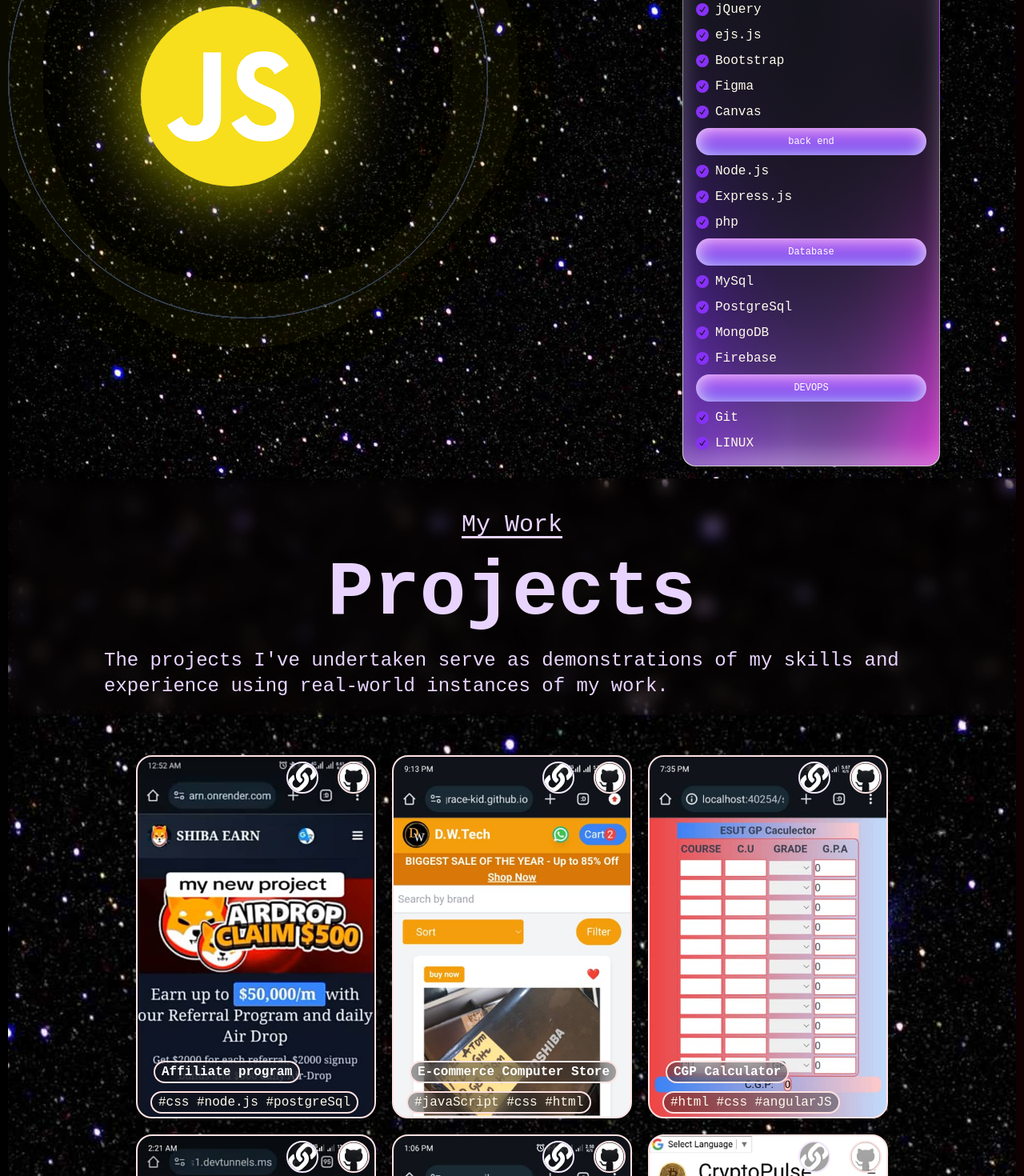
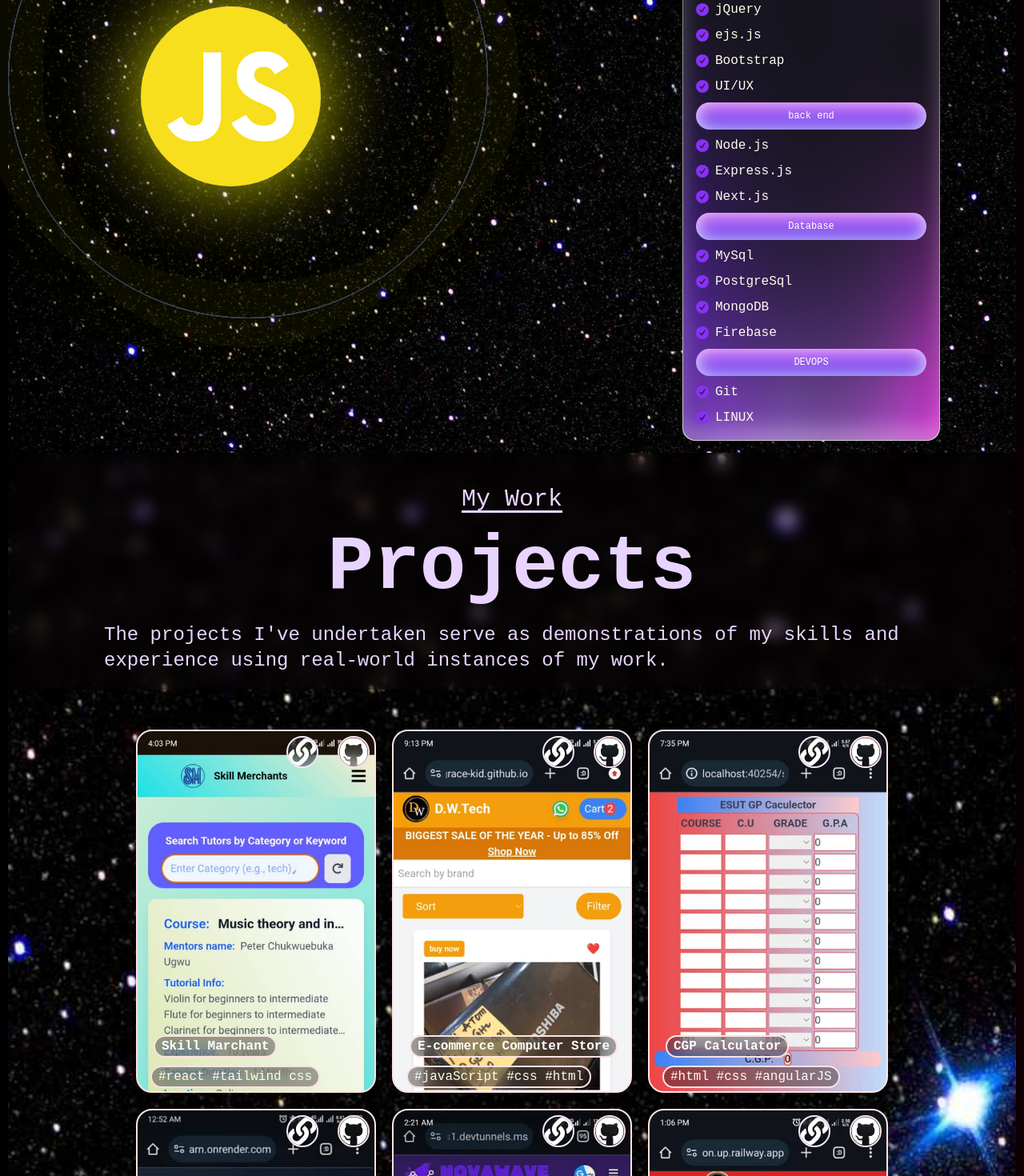
Before and after one commit to grace-kid/react-Portfolio, a React (Vite) app: page / in a window 1280 px wide. Shown: the part 4140-5610 px from the top of the page at 80% size. Built offline with nearby package versions, Linux system fonts and the light colour scheme.

Commit message:
Refactor code structure for improved readability and maintainability

```diff
--- a/src/component/Contacts.jsx
+++ b/src/component/Contacts.jsx
@@ -54,85 +54,79 @@ const Contacts = () => {
             });
           }, []);
     return (
-        <div className='  text-white md:flex bot1   justify-around p-10 ' >
-
-<div className="cards" data-aos="flip-right" data-aos-offset="200">
-  <div className="cards22 h-full">
-
-    <form className="form" onSubmit={handleSubmit}>
-      <p className='mt-5' >Get in touch</p>
-      <h1  className='text-4xl font-extrabold'>
-      Contact
-    </h1>
-    <label htmlFor="name">your name</label>
-      <div className="field">
+      <div className='  text-white md:flex bot1   justify-around  '>
+        <div className='bts w-full flex justify-center p-10'>
+          <div
+            className='cards w-70'
+            data-aos='flip-right'
+            data-aos-offset='200'>
+            <div className='cards22 h-full'>
+              <form className='form' onSubmit={handleSubmit}>
+                <p className='mt-5'>Get in touch</p>
+                <h1 className='text-4xl font-extrabold'>Contact</h1>
+                <label htmlFor='name'>your name</label>
+                <div className='field'>
                   <svg
-          viewBox="0 0 16 16"
-          fill="currentColor"
-          height="16"
-          width="16"
-          xmlns="http://www.w3.org/2000/svg"
-          className="input-icon"
-        >
-          <path
-            d="M13.106 7.222c0-2.967-2.249-5.032-5.482-5.032-3.35 0-5.646 2.318-5.646 5.702 0 3.493 2.235 5.708 5.762 5.708.862 0 1.689-.123 2.304-.335v-.862c-.43.199-1.354.328-2.29.328-2.926 0-4.813-1.88-4.813-4.798 0-2.844 1.921-4.881 4.594-4.881 2.735 0 4.608 1.688 4.608 4.156 0 1.682-.554 2.769-1.416 2.769-.492 0-.772-.28-.772-.76V5.206H8.923v.834h-.11c-.266-.595-.881-.964-1.6-.964-1.4 0-2.378 1.162-2.378 2.823 0 1.737.957 2.906 2.379 2.906.8 0 1.415-.39 1.709-1.087h.11c.081.67.703 1.148 1.503 1.148 1.572 0 2.57-1.415 2.57-3.643zm-7.177.704c0-1.197.54-1.907 1.456-1.907.93 0 1.524.738 1.524 1.907S8.308 9.84 7.371 9.84c-.895 0-1.442-.725-1.442-1.914z"
-          ></path>
+                    viewBox='0 0 16 16'
+                    fill='currentColor'
+                    height='16'
+                    width='16'
+                    xmlns='http://www.w3.org/2000/svg'
+                    className='input-icon'>
+                    <path d='M13.106 7.222c0-2.967-2.249-5.032-5.482-5.032-3.35 0-5.646 2.318-5.646 5.702 0 3.493 2.235 5.708 5.762 5.708.862 0 1.689-.123 2.304-.335v-.862c-.43.199-1.354.328-2.29.328-2.926 0-4.813-1.88-4.813-4.798 0-2.844 1.921-4.881 4.594-4.881 2.735 0 4.608 1.688 4.608 4.156 0 1.682-.554 2.769-1.416 2.769-.492 0-.772-.28-.772-.76V5.206H8.923v.834h-.11c-.266-.595-.881-.964-1.6-.964-1.4 0-2.378 1.162-2.378 2.823 0 1.737.957 2.906 2.379 2.906.8 0 1.415-.39 1.709-1.087h.11c.081.67.703 1.148 1.503 1.148 1.572 0 2.57-1.415 2.57-3.643zm-7.177.704c0-1.197.54-1.907 1.456-1.907.93 0 1.524.738 1.524 1.907S8.308 9.84 7.371 9.84c-.895 0-1.442-.725-1.442-1.914z'></path>
                   </svg>
                   <input
-                    type="text"
+                    type='text'
                     placeholder="what's is your Name?"
-                    id="name"
-                    name="name"
-                    className="input-field"
+                    id='name'
+                    name='name'
+                    className='input-field'
                     value={formData.name}
                     onChange={handleChange}
                     required
                   />
                 </div>
-      <label htmlFor="email">your email</label>
+                <label htmlFor='email'>your email</label>
 
-      <div className="field">
+                <div className='field'>
                   <svg
-          viewBox="0 0 16 16"
-          fill="currentColor"
-          height="16"
-          width="16"
-          xmlns="http://www.w3.org/2000/svg"
-          className="input-icon"
-        >
-          <path
-            d="M13.106 7.222c0-2.967-2.249-5.032-5.482-5.032-3.35 0-5.646 2.318-5.646 5.702 0 3.493 2.235 5.708 5.762 5.708.862 0 1.689-.123 2.304-.335v-.862c-.43.199-1.354.328-2.29.328-2.926 0-4.813-1.88-4.813-4.798 0-2.844 1.921-4.881 4.594-4.881 2.735 0 4.608 1.688 4.608 4.156 0 1.682-.554 2.769-1.416 2.769-.492 0-.772-.28-.772-.76V5.206H8.923v.834h-.11c-.266-.595-.881-.964-1.6-.964-1.4 0-2.378 1.162-2.378 2.823 0 1.737.957 2.906 2.379 2.906.8 0 1.415-.39 1.709-1.087h.11c.081.67.703 1.148 1.503 1.148 1.572 0 2.57-1.415 2.57-3.643zm-7.177.704c0-1.197.54-1.907 1.456-1.907.93 0 1.524.738 1.524 1.907S8.308 9.84 7.371 9.84c-.895 0-1.442-.725-1.442-1.914z"
-          ></path>
+                    viewBox='0 0 16 16'
+                    fill='currentColor'
+                    height='16'
+                    width='16'
+                    xmlns='http://www.w3.org/2000/svg'
+                    className='input-icon'>
+                    <path d='M13.106 7.222c0-2.967-2.249-5.032-5.482-5.032-3.35 0-5.646 2.318-5.646 5.702 0 3.493 2.235 5.708 5.762 5.708.862 0 1.689-.123 2.304-.335v-.862c-.43.199-1.354.328-2.29.328-2.926 0-4.813-1.88-4.813-4.798 0-2.844 1.921-4.881 4.594-4.881 2.735 0 4.608 1.688 4.608 4.156 0 1.682-.554 2.769-1.416 2.769-.492 0-.772-.28-.772-.76V5.206H8.923v.834h-.11c-.266-.595-.881-.964-1.6-.964-1.4 0-2.378 1.162-2.378 2.823 0 1.737.957 2.906 2.379 2.906.8 0 1.415-.39 1.709-1.087h.11c.081.67.703 1.148 1.503 1.148 1.572 0 2.57-1.415 2.57-3.643zm-7.177.704c0-1.197.54-1.907 1.456-1.907.93 0 1.524.738 1.524 1.907S8.308 9.84 7.371 9.84c-.895 0-1.442-.725-1.442-1.914z'></path>
                   </svg>
                   <input
-                    type="email"
+                    type='email'
                     placeholder="what's is your Email?"
-                    id="email"
-                    name="email"
+                    id='email'
+                    name='email'
                     value={formData.email}
                     onChange={handleChange}
-                    className="input-field"
+                    className='input-field'
                     required
                   />
+                </div>
+                <label htmlFor='message'>your massage</label>
 
-                 </div>
-    <label htmlFor="message">your massage</label>
-
-                 <div className="field">
-
+                <div className='field'>
                   <textarea
-                    id="message"
-                    name="title"
-                    placeholder="what you want to say"
+                    id='message'
+                    name='title'
+                    placeholder='what you want to say'
                     value={formData.title}
                     onChange={handleChange}
-                    className="input-field h-20"
-                    required
-                ></textarea>
+                    className='input-field h-20'
+                    required></textarea>
                 </div>
 
-      <button type='submit' className="button3">send</button>
+                <button type='submit' className='button3'>
+                  send
+                </button>
               </form>
+            </div>
           </div>
         </div>
         {/* <Loader /> */}
--- a/src/component/Header.jsx
+++ b/src/component/Header.jsx
@@ -96,9 +96,9 @@ const Header = () => {
           <div
             className='border-b-2 px-2    border-[rgb(65, 5, 177)] py-2'
             onClick={toggleContact}>
-                <button className='text-white' >
-            {contact ? <FaLink size={30} /> : <FaBan size={30} />}
-                </button>
+            <button className='text-white'>
+              {contact ? <FaLink size={30} /> : <FaBan size={30} />}
+            </button>
           </div>
           <div className='link border-2 text-[rgba(233, 229, 241, 1)] border-b-0 rounded-t-xl flex flex-auto  p-2  text-center justify-center'>
             {" "}
@@ -111,60 +111,60 @@ const Header = () => {
             </button>
           </div>
         </div>
-        <nav className='justify-end  flex md:hidden z-100 fixed top-17  right-1'>
+        <nav className='justify-end   flex md:hidden z-100 fixed top-17  right-1'>
           <div
             className={
               nav
                 ? "hidden"
-                : "space-y-2 flex flex-col  end-0 bg-black border-l-2 text-2xl  "
+                : "space-y-2 flex flex-col rounded-bl-2xl font-bold end-0 bg-black border-l-2 text-2xl  "
             }>
             <a
-              className=' p-2 bg-black border-b-2 border-[rgb(65, 5, 177)] hover:font-extrabold '
+              className=' p-2 bg-white border-b-2 border-[rgb(65, 5, 177)] hover:font-extrabold '
               href='#about'>
-              about
+              <span className='text-black '>about</span>
             </a>
             <a
-              className=' p-2 bg-black border-b-2 border-[rgb(65, 5, 177)] hover:font-extrabold '
+              className=' p-2 bg-white border-b-2 border-[rgb(65, 5, 177)] hover:font-extrabold '
               href='#contact'>
-              contact
+              <span className='text-black'>contact</span>
             </a>
             <a
-              className=' p-2 bg-black border-b-2 border-[rgb(65, 5, 177)] hover:font-extrabold '
+              className=' p-2 bg-white border-b-2 rounded-bl-2xl border-[rgb(65, 5, 177)] hover:font-extrabold '
               href='#work'>
-              work
+              <span className='text-black'>work</span>
             </a>
           </div>
         </nav>
-        <nav className='justify-start flex md:hidden z-100  fixed  top-17 left-1'>
+        <nav className='justify-start flex  md:hidden z-100  fixed  top-17 left-1'>
           <div
             className={
               contact
                 ? "hidden"
-                : "space-y-2 flex flex-col  end-0 z-200  font-bold bg-black border-r-2  text-2xl "
+                : "space-y-2 flex flex-col rounded-br-2xl end-0 z-200  font-bold bg-black border-r-2  text-2xl "
             }>
             <a
-              className=' bg-black border-b-2 border-[rgb(65, 5, 177)] hover:font-extrabold  p-2'
+              className=' bg-white  border-b-2 border-[rgb(65, 5, 177)] hover:font-extrabold  p-2'
               target='_blank'
               href='http://github.com/grace-kid'>
-              github
+              <span className='text-black'>github</span>
             </a>
             <a
-              className=' bg-black border-b-2 border-[rgb(65, 5, 177)] hover:font-extrabold  p-2'
+              className=' bg-white  border-b-2 border-[rgb(65, 5, 177)] hover:font-extrabold  p-2'
               target='_blank'
               href='https://www.tiktok.com/@grace.kid59?_t=ZM-8uuGNR2eBN7&_r=1'>
-              tik tok
+              <span className='text-black'>tik tok</span>
             </a>
             <a
-              className=' bg-black border-b-2 border-[rgb(65, 5, 177)] hover:font-extrabold  p-2'
+              className=' bg-white  border-b-2 border-[rgb(65, 5, 177)] hover:font-extrabold  p-2'
               target='_blank'
               href=''>
-              facebook
+              <span className='text-black'>facebook</span>
             </a>
             <a
-              className=' bg-black border-b-2 border-[rgb(65, 5, 177)] hover:font-extrabold  p-2'
+              className=' bg-white border-b-2 rounded-br-2xl border-[rgb(65, 5, 177)] hover:font-extrabold  p-2'
               target='_blank'
               href='http://wa.me/2347082865002'>
-              whatsapp
+              <span className='text-black'>whatsapp</span>
             </a>
           </div>
         </nav>
--- a/src/component/Language.jsx
+++ b/src/component/Language.jsx
@@ -176,16 +176,16 @@ const Card = () => {
                 <path fillRule="evenodd" d="M12.416 3.376a.75.75 0 0 1 .208 1.04l-5 7.5a.75.75 0 0 1-1.154.114l-3-3a.75.75 0 0 1 1.06-1.06l2.353 2.353 4.493-6.74a.75.75 0 0 1 1.04-.207Z" clipRule="evenodd" />
               </svg>
             </span>
-            <span className="list_text md:hover:scale-110">Figma</span>
+            <span className="list_text md:hover:scale-110">UI/UX</span>
           </li>
-          <li className="card__list_item">
+          {/* <li className="card__list_item">
             <span className="check">
               <svg xmlns="http://www.w3.org/2000/svg" viewBox="0 0 16 16" fill="currentColor" className="check_svg">
                 <path fillRule="evenodd" d="M12.416 3.376a.75.75 0 0 1 .208 1.04l-5 7.5a.75.75 0 0 1-1.154.114l-3-3a.75.75 0 0 1 1.06-1.06l2.353 2.353 4.493-6.74a.75.75 0 0 1 1.04-.207Z" clipRule="evenodd" />
               </svg>
             </span>
             <span className="list_text md:hover:scale-110">Canvas</span>
-          </li>
+          </li> */}
           <h1 className="text-center button"> back end</h1>
 
           <li className="card__list_item">
@@ -210,7 +210,7 @@ const Card = () => {
                 <path fillRule="evenodd" d="M12.416 3.376a.75.75 0 0 1 .208 1.04l-5 7.5a.75.75 0 0 1-1.154.114l-3-3a.75.75 0 0 1 1.06-1.06l2.353 2.353 4.493-6.74a.75.75 0 0 1 1.04-.207Z" clipRule="evenodd" />
               </svg>
             </span>
-            <span className="list_text md:hover:scale-110">php</span>
+            <span className="list_text md:hover:scale-110">Next.js</span>
           </li>
           <h1 className="text-center button"> Database </h1>
 
--- a/src/component/Projects.jsx
+++ b/src/component/Projects.jsx
@@ -9,57 +9,72 @@ import pic03 from '../assets/pic03.jpg';
 import pic04 from '../assets/pic04.jpg';
 import pic05 from '../assets/pic05.jpg';
 import pic06 from '../assets/pic06.jpg';
+import pic07 from '../assets/skillmach.jpg';
 import {  FaGithub,  FaLink } from 'react-icons/fa';
 
 const projects = [
   {
-        title: 'Affiliate  program',
-        description: 'the project is a simple affiliate marketing program that allows users to earn money by referring people to the platform. ',
-        link: 'https://github.com/grace-kid/shiba-earn',
-        gitlink: 'https://github.com/grace-kid/shiba-earn',
-        image: pic05,
-        skills: '#css #node.js #postgreSql  ',
+    title: "Skill Marchant",
+    description:
+      "Skill Merchants is a leading online platform that connects individuals with the skills they need to succeed in today's competitive job market. ",
+    link: "https://skillmerchants.com/pages/users/login",
+    gitlink: "https://github.com/skillmerchants/skill-merchants",
+    image: pic07,
+    skills: "#react #tailwind css  ",
   },
   {
-        title: 'E-commerce Computer Store',
-        description: 'this project is an e-commerce computer store that allows users to buy computer parts and accessories.',
-        link: 'https://grace-kid.github.io/D.W.T-computer-store/',
-        gitlink: 'https://github.com/grace-kid/D.W.T-computer-store',
+    title: "E-commerce Computer Store",
+    description:
+    "this project is an e-commerce computer store that allows users to buy computer parts and accessories.",
+    link: "https://grace-kid.github.io/D.W.T-computer-store/",
+    gitlink: "https://github.com/grace-kid/D.W.T-computer-store",
     image: pic01,
-        skills: '#javaScript #css  #html',
+    skills: "#javaScript #css  #html",
   },
   {
-        title: 'CGP Calculator',
-        description: 'this project is a CGP calculator that allows students to calculate their CGP. ',
-        link: 'https://grace-kid.github.io/ESUT-GP-Calculator/',
-        gitlink: 'https://github.com/grace-kid/ESUT-GP-Calculator',
+    title: "CGP Calculator",
+    description:
+    "this project is a CGP calculator that allows students to calculate their CGP. ",
+    link: "https://grace-kid.github.io/ESUT-GP-Calculator/",
+    gitlink: "https://github.com/grace-kid/ESUT-GP-Calculator",
     image: pic02,
-        skills: '#html #css #angularJS ',
+    skills: "#html #css #angularJS ",
   },
   {
-        title: 'Nova Wave',
-        description: 'this investment website allows users to invest in the stock market.',
-        link: 'https://github.com/grace-kid/nova-wave',
-        gitlink: 'https://github.com/grace-kid/nova-wave',
-        image: pic04,
-        skills: '#css #node.js #postgreSql  ',
-
+    title: "Affiliate  program",
+    description:
+      "the project is a simple affiliate marketing program that allows users to earn money by referring people to the platform. ",
+    link: "https://github.com/grace-kid/shiba-earn",
+    gitlink: "https://github.com/grace-kid/shiba-earn",
+    image: pic05,
+    skills: "#css #node.js #postgreSql  ",
   },
   {
-        title: 'Movie search ',
-        description: 'this project allows users to search for movies and get information about the movie.',
-        link: 'https://github.com/grace-kid/movie-search',
-        gitlink: 'https://github.com/grace-kid/movie-search',
-        image: pic06,
-        skills: '#ejs #node.js  #tailwindcss',
+    title: "Nova Wave",
+    description:
+      "this investment website allows users to invest in the stock market.",
+    link: "https://github.com/grace-kid/nova-wave",
+    gitlink: "https://github.com/grace-kid/nova-wave",
+    image: pic04,
+    skills: "#css #node.js #postgreSql  ",
   },
   {
-        title: 'cryptopluse ',
-        description: 'this investment website allows users to invest in the stock market.',
-        link:'https://grace-kid.github.io/investment-site/',
-        gitlink: 'https://github.com/grace-kid/investment-site-',
+    title: "Movie search ",
+    description:
+      "this project allows users to search for movies and get information about the movie.",
+    link: "https://github.com/grace-kid/movie-search",
+    gitlink: "https://github.com/grace-kid/movie-search",
+    image: pic06,
+    skills: "#ejs #node.js  #tailwindcss",
+  },
+  {
+    title: "cryptopluse ",
+    description:
+      "this investment website allows users to invest in the stock market.",
+    link: "https://grace-kid.github.io/investment-site/",
+    gitlink: "https://github.com/grace-kid/investment-site-",
     image: pic03,
-        skills: '#javaScript #css  #html',
+    skills: "#javaScript #css  #html",
   },
   // Add more projects as needed
 ];
--- a/src/index.css
+++ b/src/index.css
@@ -232,7 +232,9 @@ header {
 
   }
 }
-
+.bts {
+  background-color: rgba(0, 0, 0, 0.897);
+}
 .cvd {
   :last-child {
     display: none;
@@ -483,7 +485,7 @@ header {
 }
 
 .cards2:hover {
-  box-shadow: 0px 0px 30px 1px rgba(0, 255, 117, 0.3);
+  box-shadow: 0px 0px 30px 1px rgba(0, 255, 13, 0.3);
 }
 
 #heading {
```
Also changed, not shown: src/assets/skillmach.jpg (added). Lines whose indentation alone changed are shown as unchanged.
